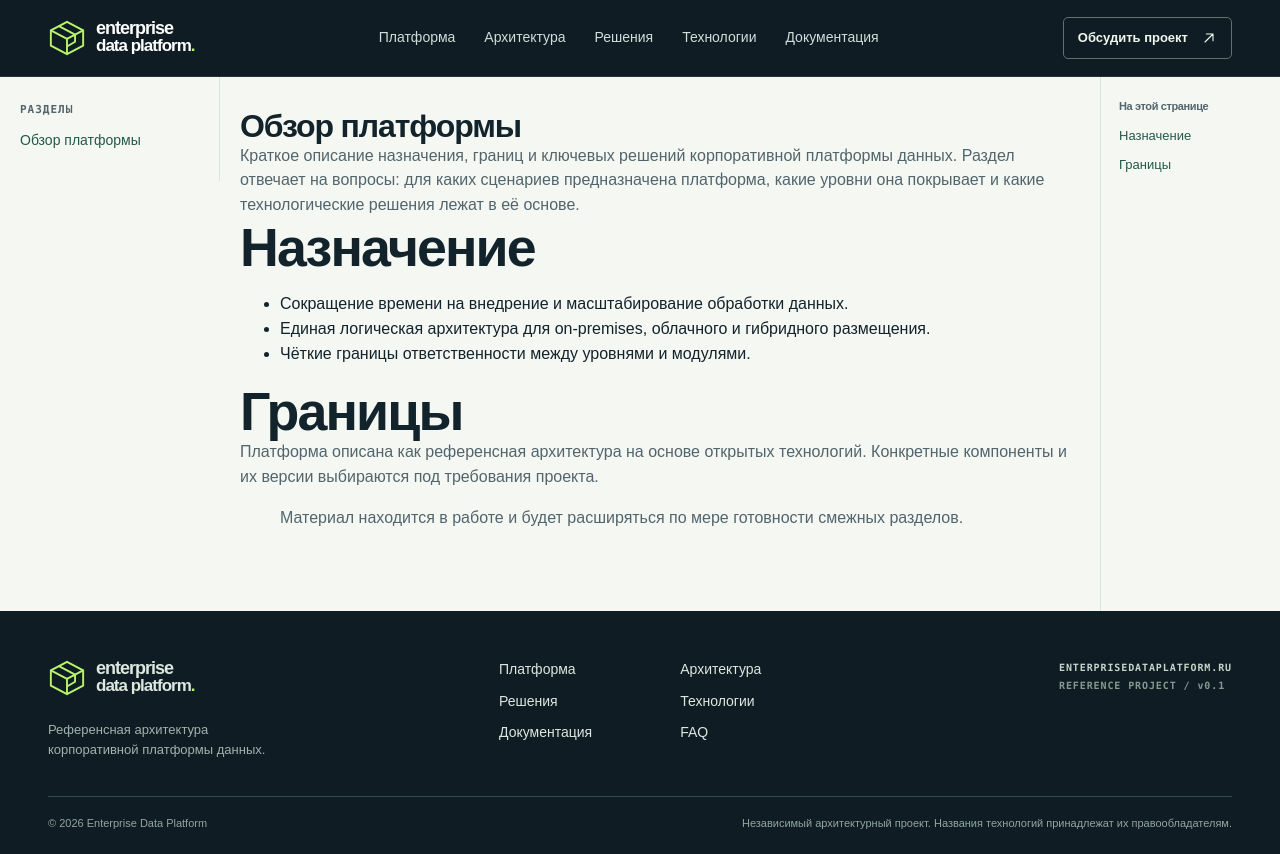
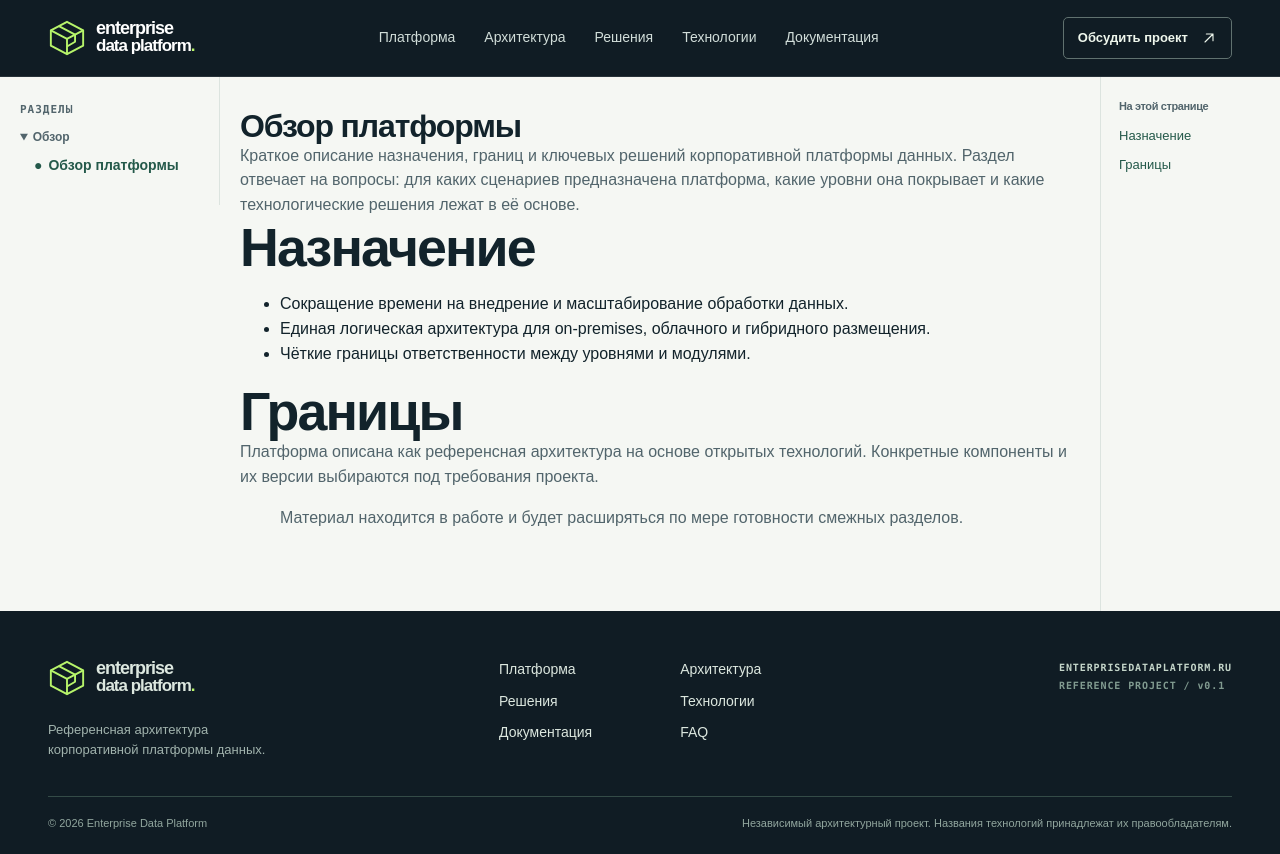
Before and after one commit to enterprise-data-platform-ru/enterprise-data-platform-ru.github.io, a Next.js app: page /docs/overview in a window 1280 px wide. Built offline with nearby package versions, Linux system fonts and the light colour scheme.

Commit message:
feat: add documentation sidebar navigation

```diff
--- a/src/app/docs/overview/layout.jsx
+++ b/src/app/docs/overview/layout.jsx
@@ -1,23 +1,10 @@
 import React from 'react';
-import {getPublishedDocs, docPath} from '../../../content/docs/navigation.mjs';
-import {linkHref} from '../../../lib/paths.mjs';
+import DocsSidebar from '../../../components/DocsSidebar.jsx';
 
 export default function DocsOverviewLayout({children}) {
-  const published = getPublishedDocs();
   return (
     <div className="docs-shell">
-      <aside className="docs-sidebar">
-        <nav aria-label="Разделы документации">
-          <p className="docs-nav-title mono">РАЗДЕЛЫ</p>
-          <ul className="docs-nav-list">
-            {published.map(d => (
-              <li key={d.slug}>
-                <a href={linkHref(docPath(d.slug))}>{d.title}</a>
-              </li>
-            ))}
-          </ul>
-        </nav>
-      </aside>
+      <DocsSidebar currentSlug="overview" />
 
       <main id="main" className="docs-article">{children}</main>
 
--- a/src/app/globals.css
+++ b/src/app/globals.css
@@ -964,6 +964,23 @@ img {
   font-size:14px}
 .docs-nav-list a:hover {
   text-decoration:underline}
+.docs-nav-group {
+  margin:4px 0}
+.docs-nav-summary {
+  cursor:pointer;
+  font-size:12px;
+  font-weight:700;
+  color:var(--muted)}
+.docs-nav-items {
+  list-style:none;
+  margin:6px 0 0;
+  padding-left:14px}
+.docs-nav-item {
+  margin:4px 0}
+.docs-nav-marker {
+  margin-right:6px}
+.docs-nav-item.is-active a {
+  font-weight:700}
 .docs-article {
   padding:32px 20px 64px;
   min-width:0;
--- /dev/null
+++ b/src/components/DocsSidebar.jsx
@@ -0,0 +1,47 @@
+import React from 'react';
+import {getSidebarNav} from '../content/docs/navigation.mjs';
+import {linkHref} from '../lib/paths.mjs';
+
+// B05 documentation sidebar.
+// Builds a grouped tree of published sections/articles from the B03 registry.
+// Planned/draft topics are excluded, so they have no active links. The current
+// article is marked with `aria-current="page"` and a non-color glyph marker, and
+// its section group is opened. Native <details>/<summary> keep the groups
+// keyboard-accessible and collapsible on narrow screens.
+export default function DocsSidebar({currentSlug = ''}) {
+  const groups = getSidebarNav(currentSlug);
+  return (
+    <aside className="docs-sidebar">
+      <nav aria-label="Разделы документации">
+        <p className="docs-nav-title mono">РАЗДЕЛЫ</p>
+        <ul className="docs-nav-list">
+          {groups.map((g) => (
+            <li key={g.section} className="docs-nav-group">
+              <details open={g.open}>
+                <summary className="docs-nav-summary">{g.section}</summary>
+                <ul className="docs-nav-items">
+                  {g.items.map((i) => (
+                    <li
+                      key={i.slug}
+                      className={i.active ? 'docs-nav-item is-active' : 'docs-nav-item'}
+                    >
+                      <a
+                        href={linkHref(i.href)}
+                        aria-current={i.active ? 'page' : undefined}
+                      >
+                        {i.active && (
+                          <span className="docs-nav-marker" aria-hidden="true">●</span>
+                        )}
+                        {i.title}
+                      </a>
+                    </li>
+                  ))}
+                </ul>
+              </details>
+            </li>
+          ))}
+        </ul>
+      </nav>
+    </aside>
+  );
+}
--- a/src/content/docs/navigation.mjs
+++ b/src/content/docs/navigation.mjs
@@ -63,3 +63,28 @@ export function docPath(slug) {
   }
   return `/docs/${slug}/`;
 }
+
+// B05: дерево боковой навигации из опубликованных разделов/статей.
+// Черновики и планы исключены (активных ссылок на них нет). Текущая статья
+// (currentSlug) помечается как active, а её группа открывается (open).
+// Порядок разделов и статей — по полю order; порядок не зависит от currentSlug.
+export function getSidebarNav(currentSlug = '') {
+  const published = getPublishedDocs();
+  const groups = new Map();
+  for (const d of published) {
+    if (!groups.has(d.section)) {
+      groups.set(d.section, {section: d.section, items: []});
+    }
+    groups.get(d.section).items.push(d);
+  }
+  return [...groups.values()].map((g) => ({
+    section: g.section,
+    open: g.items.some((i) => i.slug === currentSlug),
+    items: g.items.map((i) => ({
+      slug: i.slug,
+      title: i.title,
+      active: i.slug === currentSlug,
+      href: docPath(i.slug),
+    })),
+  }));
+}
```
Also changed, not shown: 2 other files (tests, documents, lock files or other folders).
